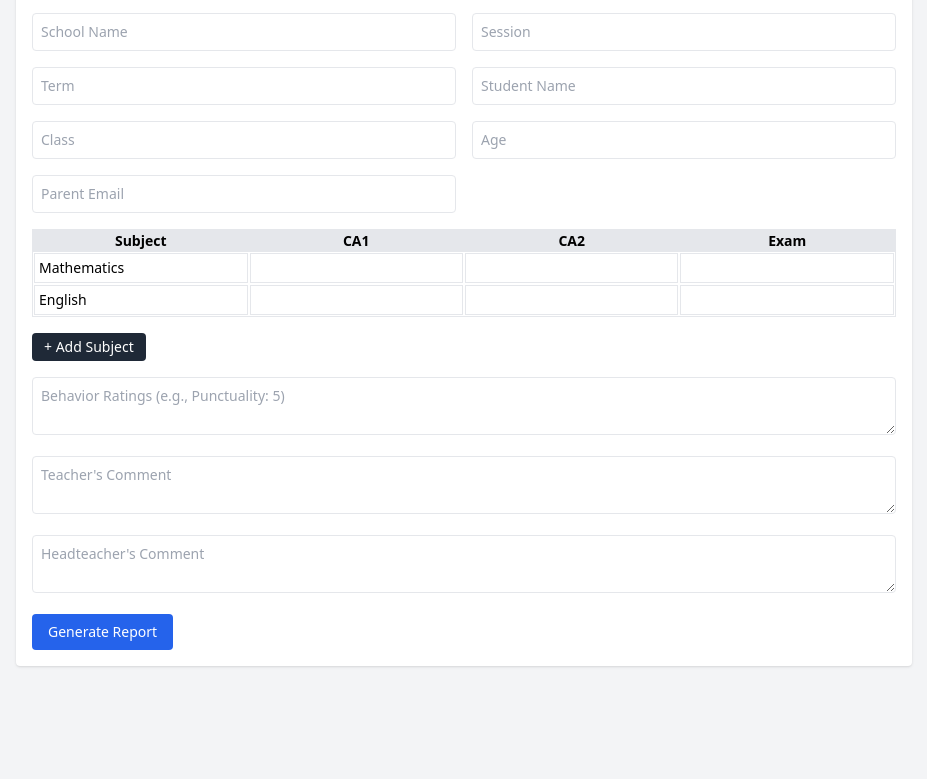
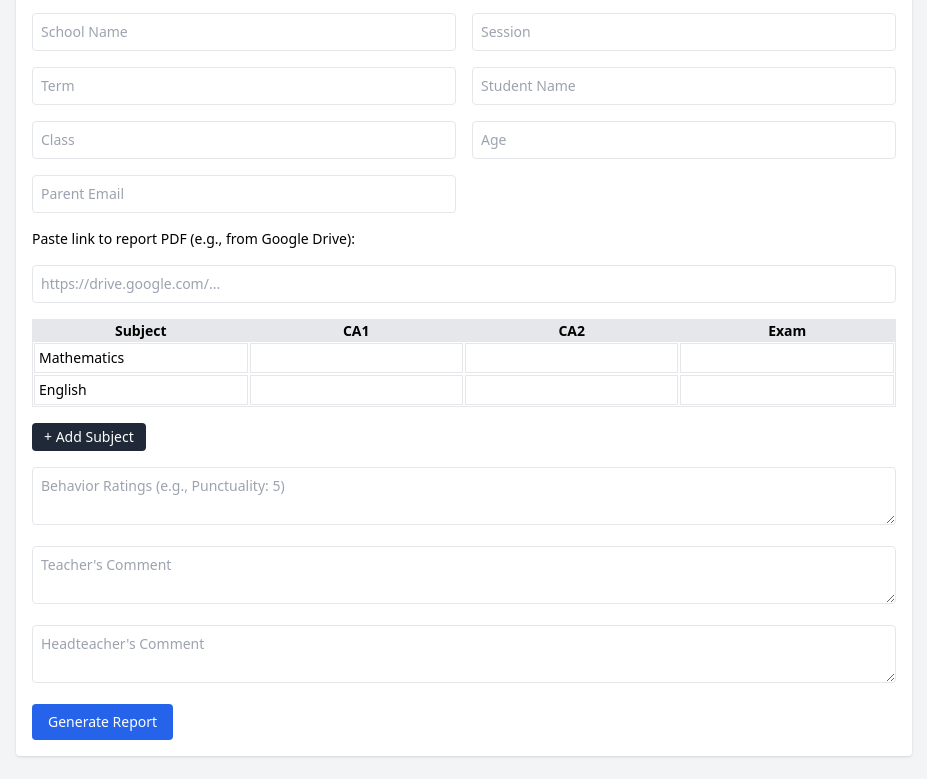
Before and after one commit to husbill/school-report-card, a plain HTML site: page index.html in a window 1280 px wide. Shown: the part 137-916 px from the top of the page, without its empty margins (176-1103 px from the left). Before the commit the page ends 827 px from the top, so only its background shows below. Drawn offline with nearby package versions, Linux system fonts and the light colour scheme.

Commit message:
Add files via upload

```diff
--- a/index.html
+++ b/index.html
@@ -27,6 +27,8 @@
         <input class="border p-2 rounded" placeholder="Age" id="age" required />
         <input class="border p-2 rounded" placeholder="Parent Email" id="parentEmail" required />
       </div>
+<label for="pdfLink" class="block mt-4">Paste link to report PDF (e.g., from Google Drive):</label>
+<input type="text" id="pdfLink" class="w-full p-2 border rounded mt-1 mb-4" placeholder="https://drive.google.com/..." />
 
       <table class="w-full mt-4 border text-center text-xs sm:text-sm">
         <thead class="bg-gray-200">
```
